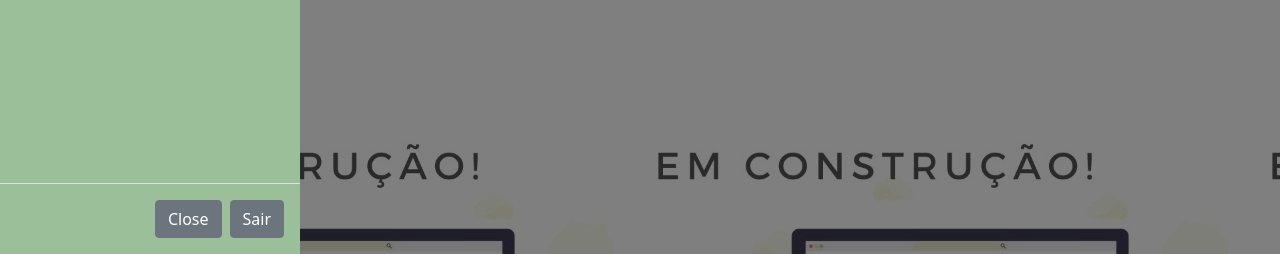
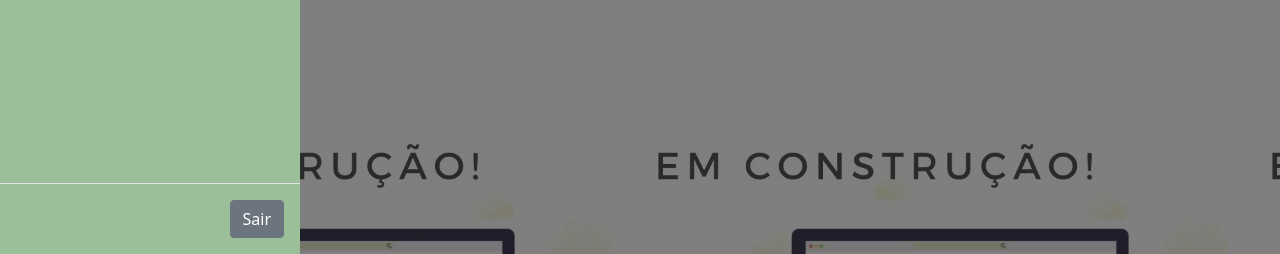
Before and after one commit to Jotta-TI/gema, a PHP site: page /principal.php in a window 1280 px wide, after a click that opens the changed part. Shown: the part 546-800 px from the top of the page. Run offline with PHP 8.4, Linux system fonts and the light colour scheme.

Commit message:
Update principal.php

```diff
--- a/principal.php
+++ b/principal.php
@@ -152,8 +152,7 @@ color: #fff;
 
 
         <div class="modal-footer">
-          <button type="button" class="btn btn-secondary" data-bs-dismiss="modal">Close</button>
-          <button type="button" class="btn btn-secondary"><a href="login.html" class="sair_btn">Sair</a></button>
+          <button type="button" class="btn btn-secondary"><a href="login.php" class="sair_btn">Sair</a></button>
 
         </div>
       </div>
```
